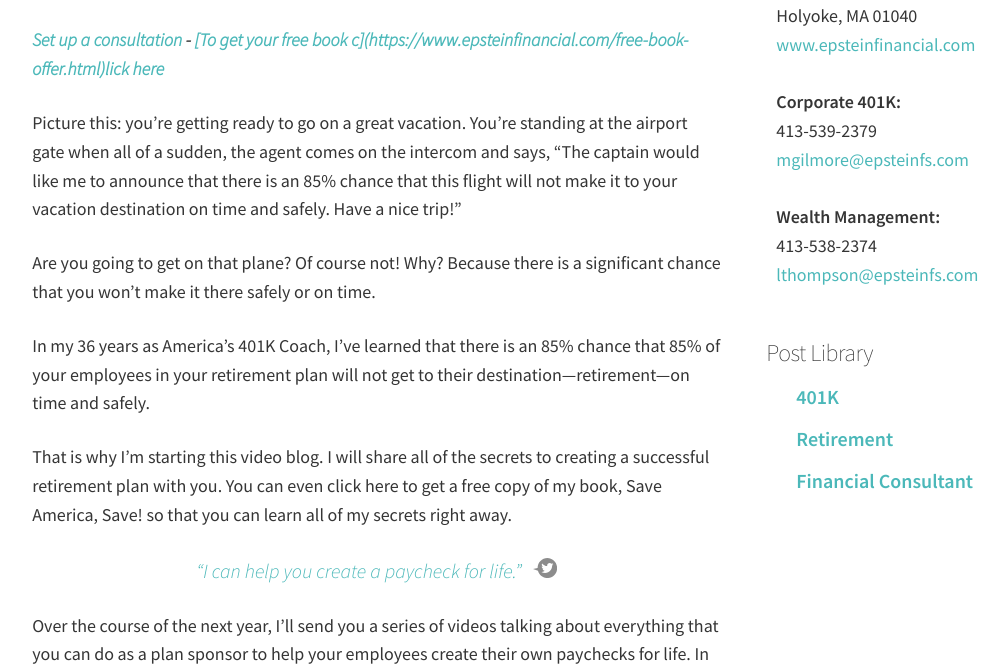
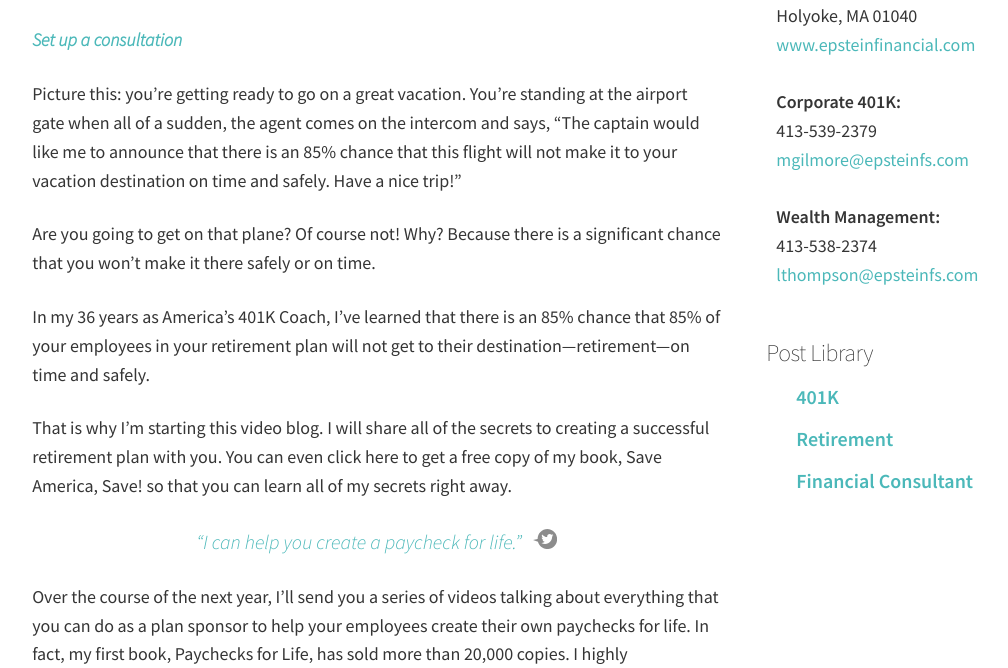
Before and after one commit to Vyral/charlie-epstein-blog, a Jekyll site: the page built from _posts/2016-12-13-your-new-401k-resource.md, in a window 1280 px wide and 900 px high, scrolled down 737 px, cut to the strip 232-900 px from the top of the window. Shown: the whole strip, without its empty margins (97-1105 px from the left). Built offline with Jekyll 4.4.1, drawn with Linux system fonts in a browser that asks for light colours; nearby versions of some CDN libraries.

Commit message:
Updated '_posts/2016-12-13-your-new-401k-resource.md' via CloudCannon

```diff
--- a/_posts/2016-12-13-your-new-401k-resource.md
+++ b/_posts/2016-12-13-your-new-401k-resource.md
@@ -18,7 +18,7 @@ youtube_code: _q7on4S_DDo
 
 {% include youtube.html %}
 
-***[Set up a consultation](https://www.epsteinfinancial.com/contact.html)&nbsp;-&nbsp;****[**[To get your free book c](https://www.epsteinfinancial.com/free-book-offer.html)****lick here**](https://www.epsteinfinancial.com/free-book-offer.html)*
+***[Set up a consultation](https://www.epsteinfinancial.com/contact.html)&nbsp;***
 
 Picture this: you’re getting ready to go on a great vacation. You’re standing at the airport gate when all of a sudden, the agent comes on the intercom and says, “The captain would like me to announce that there is an 85% chance that this flight will not make it to your vacation destination on time and safely. Have a nice trip!”&nbsp;
 
```
